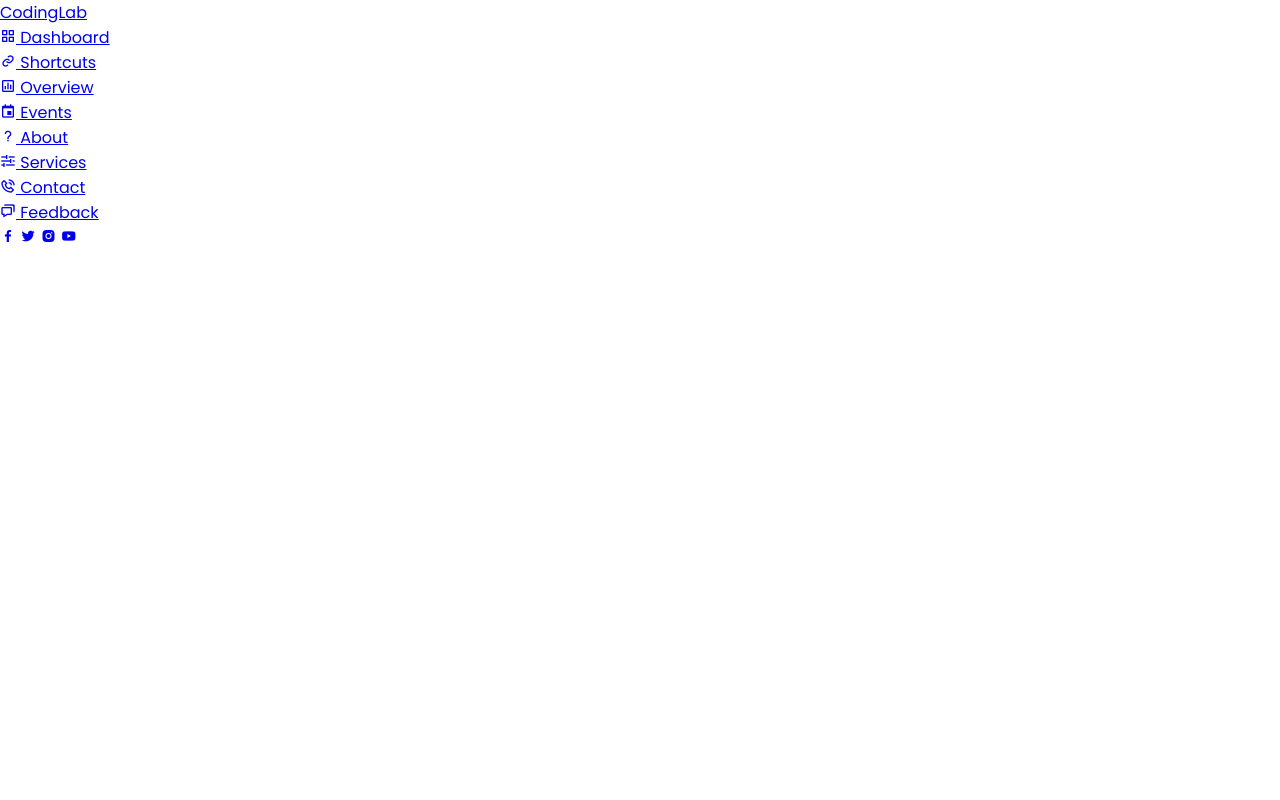
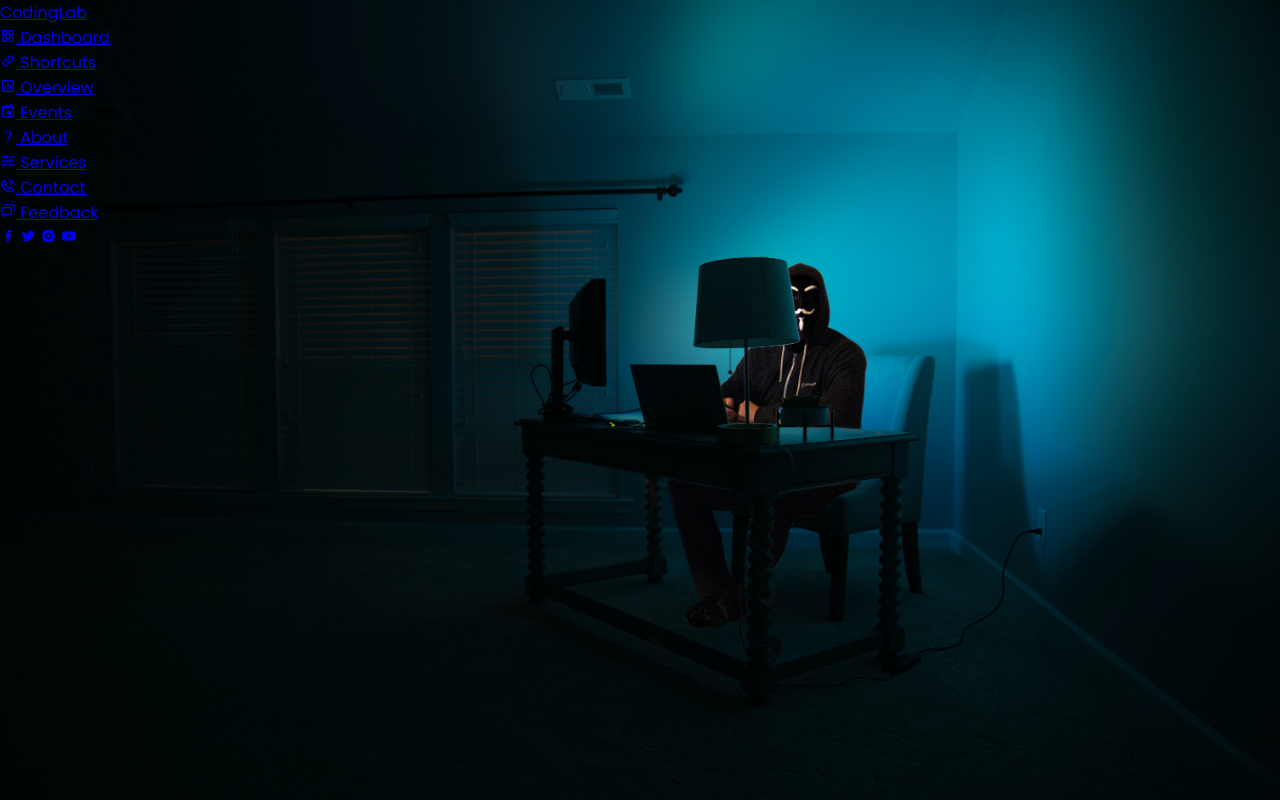
Before and after one commit to nikhilpahan/Sidebar-in-HTML-and-CSS, a plain HTML site: page index.html in a window 1280 px wide. Drawn offline with nearby package versions, Linux system fonts and the light colour scheme.

Commit message:
Added Background

```diff
--- a/style.css
+++ b/style.css
@@ -12,3 +12,11 @@
 ul {
     list-style: none;
 }
+
+.main_box {
+    position: relative;
+    background: url('side.jpg') center no-repeat;
+    background-size: cover;
+    height: 100vh;
+    width: 100%;
+}
```
Also changed, not shown: side.jpg (added).
